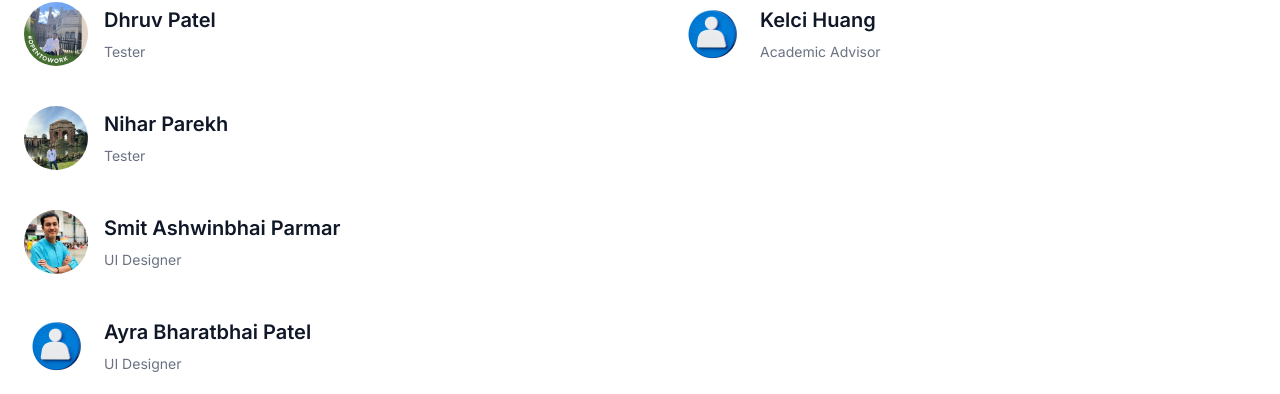
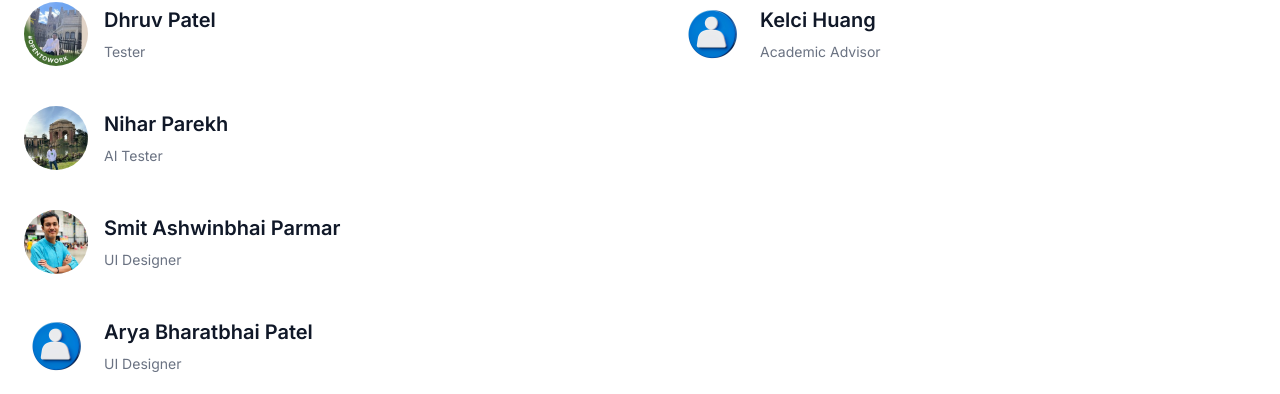
Before and after one commit to tie0913/nutri_pilot_site, a Vue app: page / in a window 1280 px wide. Shown: the part 3198-3592 px from the top of the page. Built offline with nearby package versions, Linux system fonts and the light colour scheme.

Commit message:
change Nihar's role

```diff
--- a/src/components/About.vue
+++ b/src/components/About.vue
@@ -76,7 +76,7 @@ import placeholder from '@/assets/placeholder.jpg'
                                         Nihar Parekh
                                     </a>
                                     <p class="mt-2 text-sm text-gray-500">
-                                        Tester
+                                        AI Tester
                                     </p>
                                 </div>
                             </div>
@@ -97,13 +97,13 @@ import placeholder from '@/assets/placeholder.jpg'
                                 </div>
                             </div>
                             <div class="flex items-center gap-4">
-                                <!-- Ayra Bharatbhai Patel -->
+                                <!-- Arya Bharatbhai Patel -->
                                 <img :src="placeholder" alt="Ayra Bharatbhai Patel"
                                     class="w-16 h-16 rounded-full object-cover" />
                                 <div>
                                     <a href="#" target="_blank" rel="noopener noreferrer"
                                         class="text-xl font-semibold text-gray-900 hover:text-green-700 transition-colors duration-200">
-                                        Ayra Bharatbhai Patel
+                                        Arya Bharatbhai Patel
                                     </a>
                                     <p class="mt-2 text-sm text-gray-500">
                                         UI Designer
```
